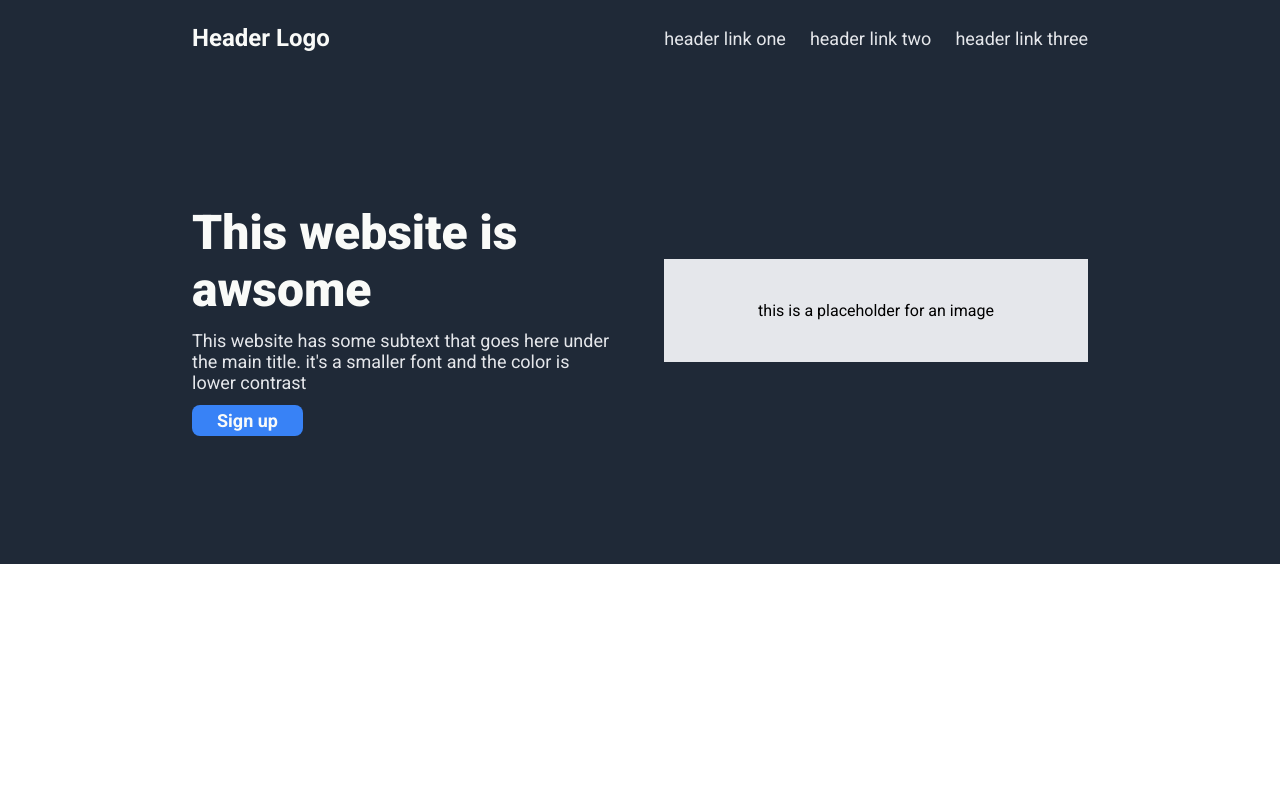
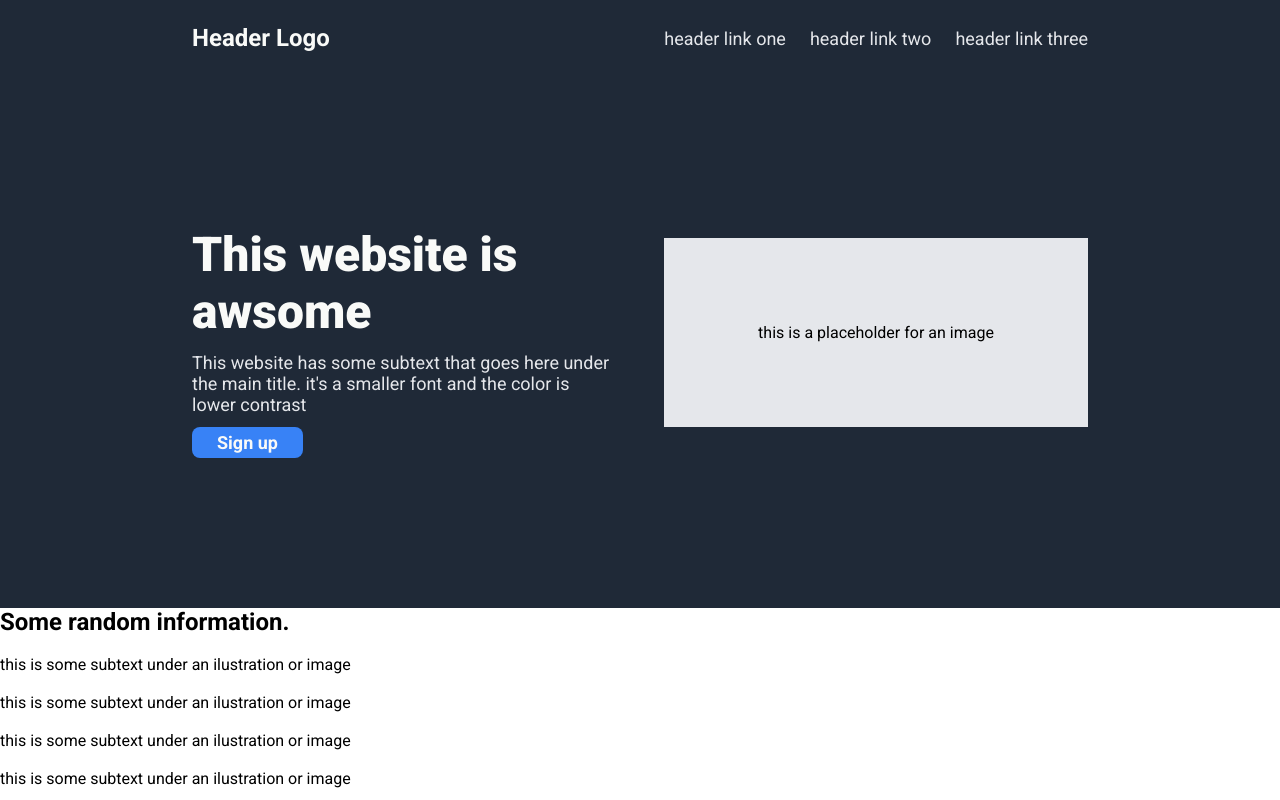
Before and after one commit to Alexpro2024/landing-page, a plain HTML site: page index.html in a window 1280 px wide. Drawn offline with Linux system fonts and the light colour scheme.

Commit message:
second container layout  without css

```diff
--- a/index.html
+++ b/index.html
@@ -31,5 +31,27 @@
         </div>
     </div>
 
+    <div class="second-container">
+        <h2>Some random information.</h2>
+        <div class="subcontainer">
+            <div>
+                <img src="" alt="">
+                <p>this is some subtext under an ilustration or image</p>
+            </div>
+            <div>
+                <img src="" alt="">
+                <p>this is some subtext under an ilustration or image</p>
+            </div>
+            <div>
+                <img src="" alt="">
+                <p>this is some subtext under an ilustration or image</p>
+            </div>
+            <div>
+                <img src="" alt="">
+                <p>this is some subtext under an ilustration or image</p>
+            </div>
+        </div>
+    </div>
+
 </body>
 </html>
--- a/style.css
+++ b/style.css
@@ -37,7 +37,7 @@ body {
 
 .first-container {
     background-color: #1f2937;
-    padding: 10% 15%;
+    padding: 150px 15%;
     display: flex;
     justify-content: space-between;
     align-items: center;
@@ -74,5 +74,5 @@ body {
 .first-container-right p {
     background-color: #E5E7EB;
     text-align: center;
-    padding: 10% 0;
+    padding: 20% 0;
 }
```
